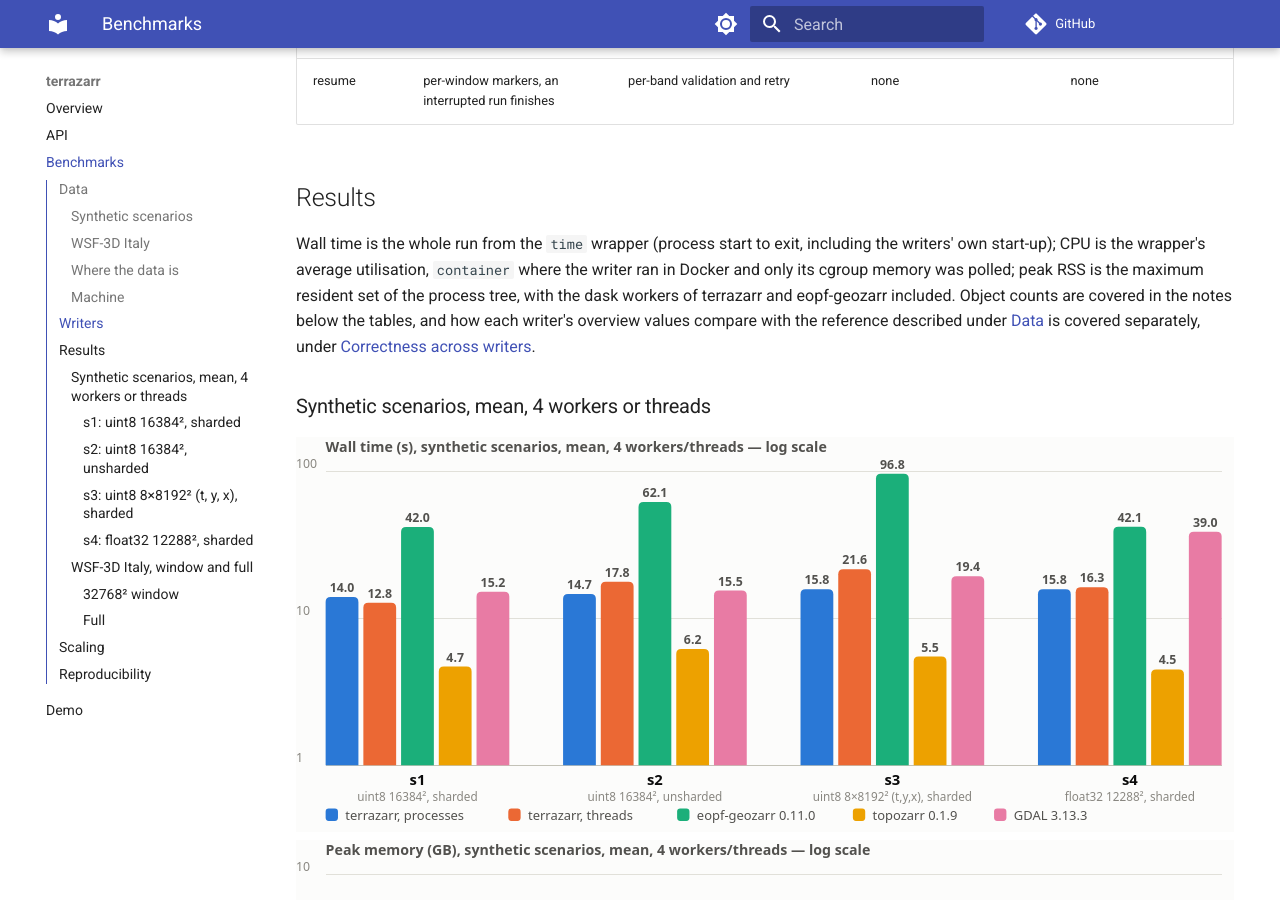
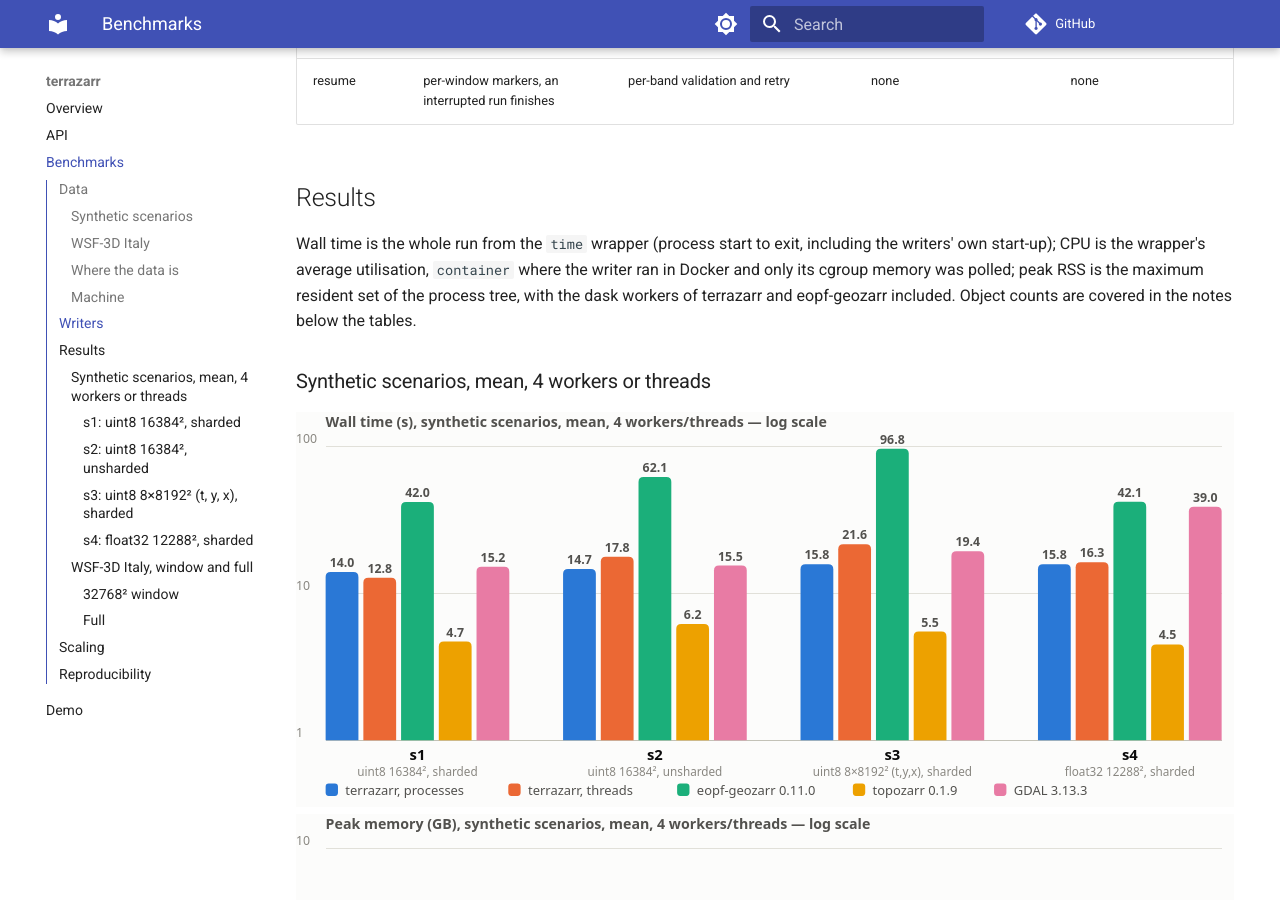
Before and after one commit to mindearth/terrazarr, an MkDocs documentation site: the page built from docs/benchmarks.md, in a window 1280 px wide and 900 px high, scrolled down 3222 px. Built offline with MkDocs 1.6.1 and Material for MkDocs 9.7.7, drawn with Linux system fonts in a browser that asks for light colours; comment, search, counter and statistics services are not loaded.

```diff
--- a/docs/benchmarks.md
+++ b/docs/benchmarks.md
@@ -98,9 +98,7 @@ Wall time is the whole run from the `time` wrapper (process start to exit, inclu
 own start-up); CPU is the wrapper's average utilisation, `container` where the writer ran in
 Docker and only its cgroup memory was polled; peak RSS is the maximum resident set of the
 process tree, with the dask workers of terrazarr and eopf-geozarr included. Object counts are
-covered in the notes below the tables, and how each writer's overview values compare with the
-reference described under [Data](#data) is covered separately, under
-[Correctness across writers](#correctness-across-writers).
+covered in the notes below the tables.
 
 ### Synthetic scenarios, mean, 4 workers or threads
 
```
Also changed, not shown: docs/index.md (+11 -8 lines).
